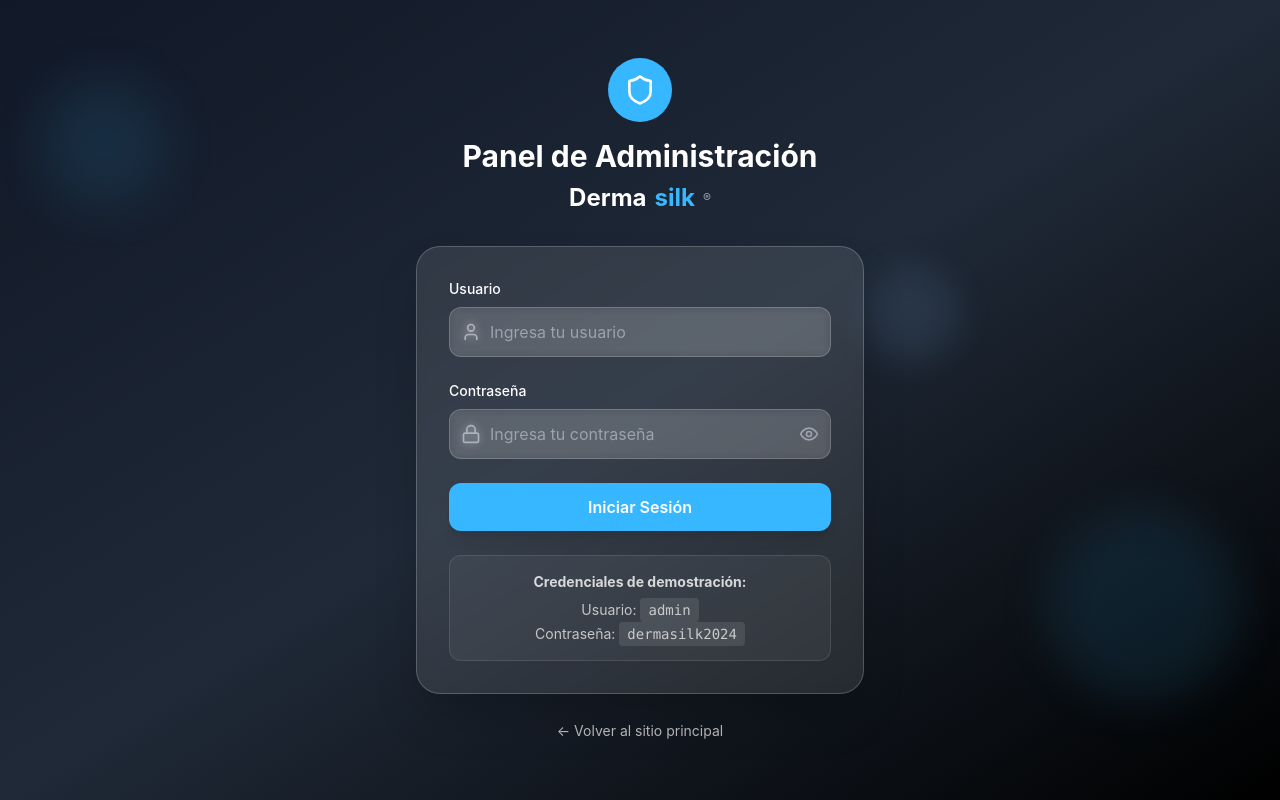
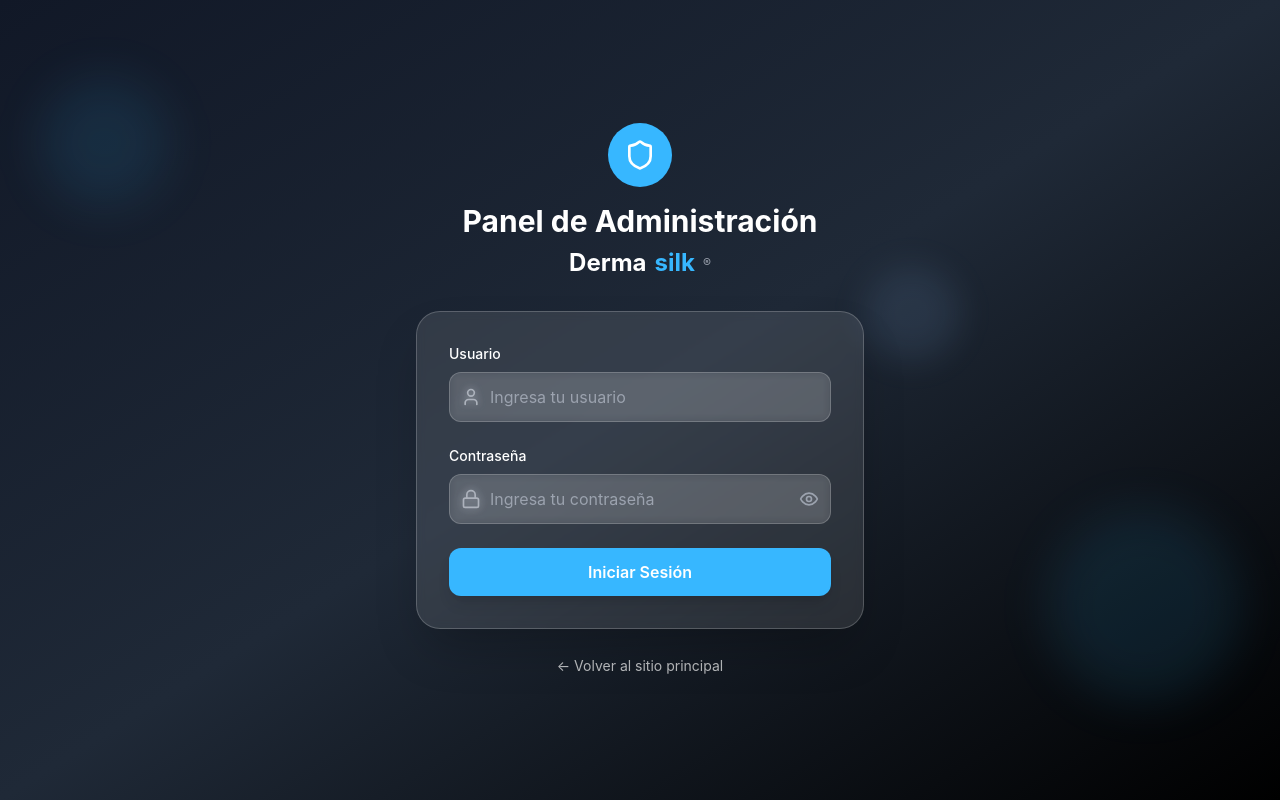
Before and after one commit to LuisMondragonB/dermasilk-web-membresias-24-08-25, a React (Vite) app: page /login in a window 1280 px wide. Built offline with nearby package versions, Linux system fonts and the light colour scheme; no server answers; the HTML template or start-up script is replaced by a standard one.

Commit message:
Arreglar seguridad y manejo de sesión

```diff
--- a/src/pages/AdminPage.tsx
+++ b/src/pages/AdminPage.tsx
@@ -60,6 +60,34 @@ interface RewardTransaction {
 
 const AdminPage = () => {
   const navigate = useNavigate();
+
+  // Verificar autenticación al cargar el componente
+  useEffect(() => {
+    const isAuthenticated = localStorage.getItem('isAuthenticated');
+    const loginTime = localStorage.getItem('loginTime');
+
+    // Si no está autenticado, redirigir al login
+    if (!isAuthenticated) {
+      navigate('/login');
+      return;
+    }
+
+    // Verificar si la sesión ha expirado (24 horas)
+    if (loginTime) {
+      const loginDate = new Date(loginTime);
+      const now = new Date();
+      const hoursDiff = (now.getTime() - loginDate.getTime()) / (1000 * 60 * 60);
+
+      if (hoursDiff > 24) {
+        // Sesión expirada
+        localStorage.removeItem('isAuthenticated');
+        localStorage.removeItem('loginTime');
+        navigate('/login');
+        return;
+      }
+    }
+  }, [navigate]);
+
   const [clients, setClients] = useState<Client[]>([]);
   const [memberships, setMemberships] = useState<Membership[]>([]);
   const [rewardTransactions, setRewardTransactions] = useState<RewardTransaction[]>([]);
--- a/src/pages/LoginPage.tsx
+++ b/src/pages/LoginPage.tsx
@@ -127,16 +127,6 @@ const LoginPage = () => {
             </button>
           </form>
 
-          {/* Demo Credentials */}
-          <div className="mt-6 p-4 bg-white/5 rounded-xl border border-white/10">
-            <p className="text-white/80 text-sm text-center mb-2">
-              <strong>Credenciales de demostración:</strong>
-            </p>
-            <div className="text-center space-y-1">
-              <p className="text-white/70 text-sm">Usuario: <code className="bg-white/10 px-2 py-1 rounded">admin</code></p>
-              <p className="text-white/70 text-sm">Contraseña: <code className="bg-white/10 px-2 py-1 rounded">dermasilk2024</code></p>
-            </div>
-          </div>
         </div>
 
         {/* Back to Site */}
```
